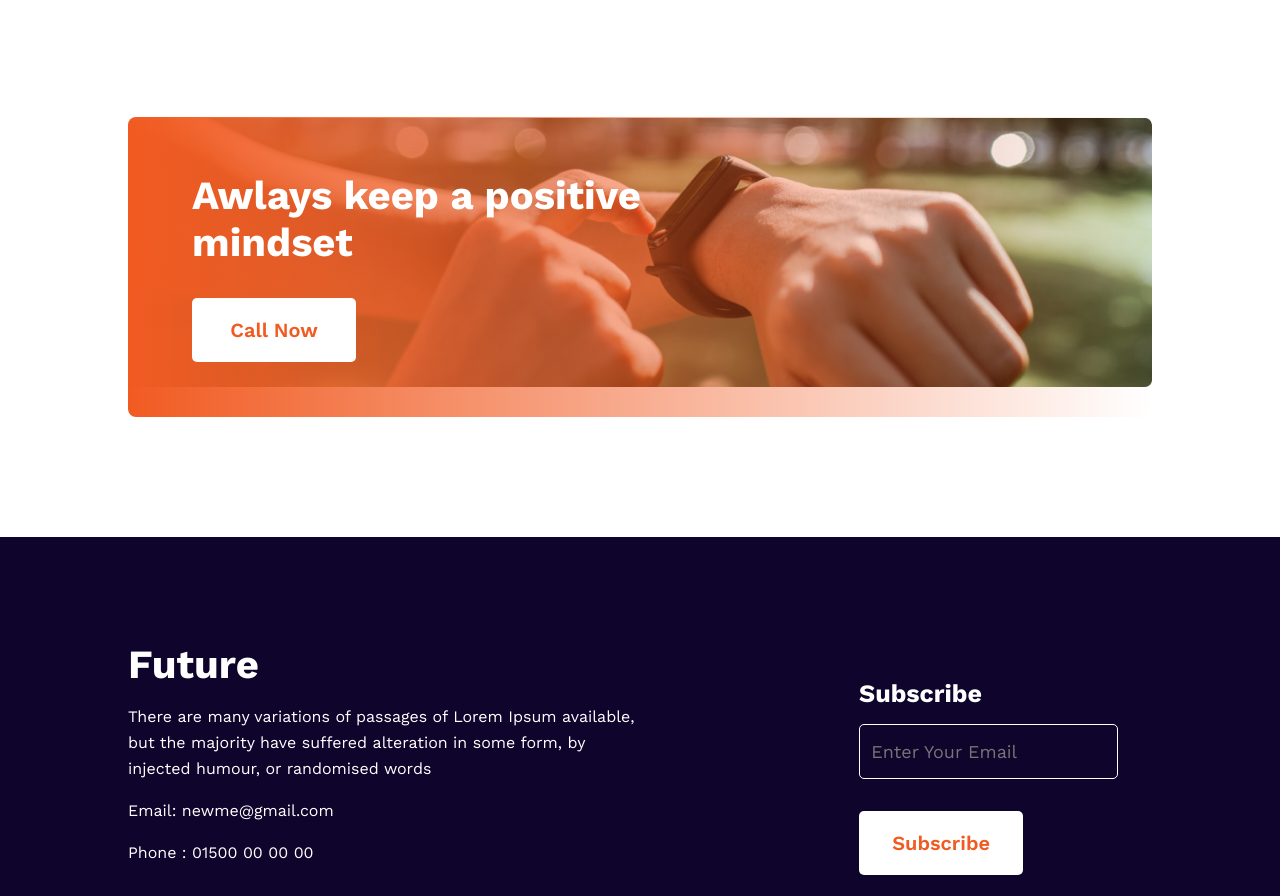
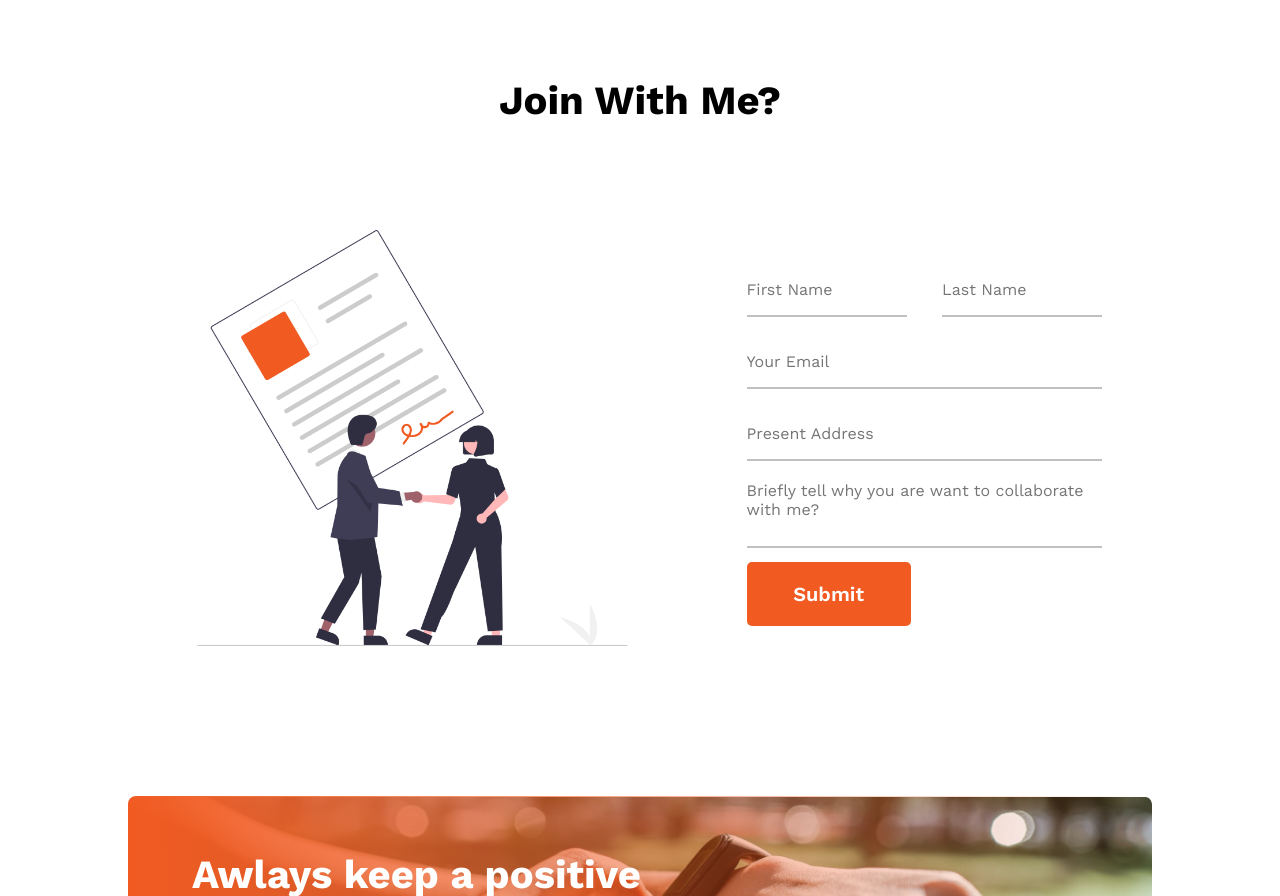
Before and after one commit to shahnuralamraju/New-Year-2023, a plain HTML site: page index.html in a window 1280 px wide. Shown: the part 1951-2847 px from the top of the page. Drawn offline with nearby package versions, Linux system fonts and the light colour scheme.

Commit message:
final submission

```diff
--- a/index.html
+++ b/index.html
@@ -70,28 +70,54 @@
         <h1 class="text-center fs-2 my-2">My Plans</h1>
         <div class="container d-flex mt-2">
             <div class="col-4 plan-card">
-                <img src="./images/icons/web.png" alt="">
+                <img src="./images/icons/web.png" alt="web">
                 <h2>Web Development</h2>
                 <p>I want to Start</p>
             </div>
             <div class="col-4 plan-card">
-                <img src="./images/icons/js.png" alt="">
+                <img src="./images/icons/js.png" alt="js">
                 <h2>Javascript</h2>
                 <p>I want to Learn</p>
             </div>
             <div class="col-4 plan-card">
-                <img src="./images/icons/smoke.png" alt="">
+                <img src="./images/icons/smoke.png" alt="smoke">
                 <h2>Smoking Habit</h2>
                 <p>I want to End</p>
             </div>
             <div class="col-4 plan-card">
-                <img src="./images/icons/ecom.png" alt="">
+                <img src="./images/icons/ecom.png" alt="ecom">
                 <h2>Ecommerce</h2>
                 <p>I want to Develop</p>
             </div>
         </div>
     </section>
     <!-- ................  -->
+
+    <!-- Join us Section  -->
+    <section class="join-us mt-2 my-5">
+        <div class="container">
+            <h1 class="fs-2 text-center">Join With Me?</h1>
+            <div class="join-container">
+                <div class="join-img col-2">
+                    <img src="./images/join.png" alt="">
+                </div>
+                <div class="col-2 form-container">
+                    <form>
+                        <div class="d-flex">
+                            <input class="join-input w-45" type="text" placeholder="First Name">
+                            <input class="join-input w-45" type="text" placeholder="Last Name">
+                        </div>
+                        <input class="join-input col-1" type="email" placeholder="Your Email">
+                        <input class="join-input col-1" type="text" placeholder="Present Address">
+                        <textarea class="join-input col-1" id="text-area"
+                            placeholder="Briefly tell why you are want to collaborate with me?"></textarea>
+                        <input class="primary-btn bg-primary text-white" type="submit">
+                    </form>
+                </div>
+            </div>
+        </div>
+    </section>
+    <!-- ....................  -->
 
     <!-- call now section  -->
     <section class="py-2 my-2">
@@ -109,7 +135,8 @@
         <div class="container d-flex">
             <div class="col-3 footer-left">
                 <h1 class="fs-2 mt-2">Future</h1>
-                <p class="my-1 w-70">There are many variations of passages of Lorem Ipsum available, but the majority have suffered alteration in some form, by injected humour, or randomised words</p>
+                <p class="my-1 w-70">There are many variations of passages of Lorem Ipsum available, but the majority
+                    have suffered alteration in some form, by injected humour, or randomised words</p>
                 <p>Email: newme@gmail.com</p>
                 <p class="mt-1">Phone : 01500 00 00 00</p>
                 <div class="mt-2 d-inline">
--- a/style.css
+++ b/style.css
@@ -10,7 +10,7 @@ p {
     line-height: 26px;
 }
 
-/* all display classes  */
+/* all general classes  */
 .container {
     width: 80%;
     margin: 0 auto;
@@ -34,6 +34,9 @@ p {
 
 .w-70 {
     width: 70%;
+}
+.w-45{
+    width: 45%;
 }
 .d-inline{
     display: flex;
@@ -125,6 +128,7 @@ p {
 }
 /*.............  */
 
+/* hero section  */
 .hero-section {
     height: 90vh;
     background: #f1fcfd;
@@ -134,7 +138,9 @@ p {
     width: 90%;
     height: 90%;
 }
+/* ..........  */
 
+/* plans card  */
 .plan-card{
     display: flex;
     align-items: center;
@@ -142,7 +148,53 @@ p {
     justify-content: space-around;
     height: 200px;
 }
+/* ............  */
 
+/* join me section classes */
+.join-me {
+    padding: 50px 0;
+    margin: 100px 0;
+}
+.join-img {
+    width: 80%;
+}
+.join-img>img {
+    height: 100%;
+    width: 100%;
+}
+.join-input {
+    outline: none;
+    height: 50px;
+    margin: 10px 0;
+    border-width: 0 0 2px 0;
+    border-color: rgb(192, 192, 193);
+    font-size: 16px;
+}
+.join-input:focus {
+    border-color: #F15B22;
+}
+.join-container {
+    display: flex;
+    align-items: center;
+    justify-content: center;
+    margin: 60px 0;
+    border-radius: 20px;
+    overflow: hidden;
+}
+.form-container>h1 {
+    font-size: 45px;
+    margin: 20px 0;
+}
+.form-container {
+    padding: 50px;
+}
+#text-area {
+    resize: none;
+    height: 65px;
+}
+/* .............  */
+
+/* call now section  */
 .overlay-container{
     height: 300px;
     background-image: linear-gradient(90deg, #F15B22 0%, rgba(241, 91, 34, 0.00) 100%), url('./images/watch.png');
@@ -155,7 +207,9 @@ p {
     flex-direction: column;
     padding-left: 4rem;
 }
+/* ..................  */
 
+/* footer section  */
 .footer{
     padding: 4.5rem 0;
     margin-top: 5rem;
@@ -180,3 +234,4 @@ p {
     margin-top: 1rem;
     width: 80%;
 }
+/* ..............  */
```
Also changed, not shown: images/join.png (added).
